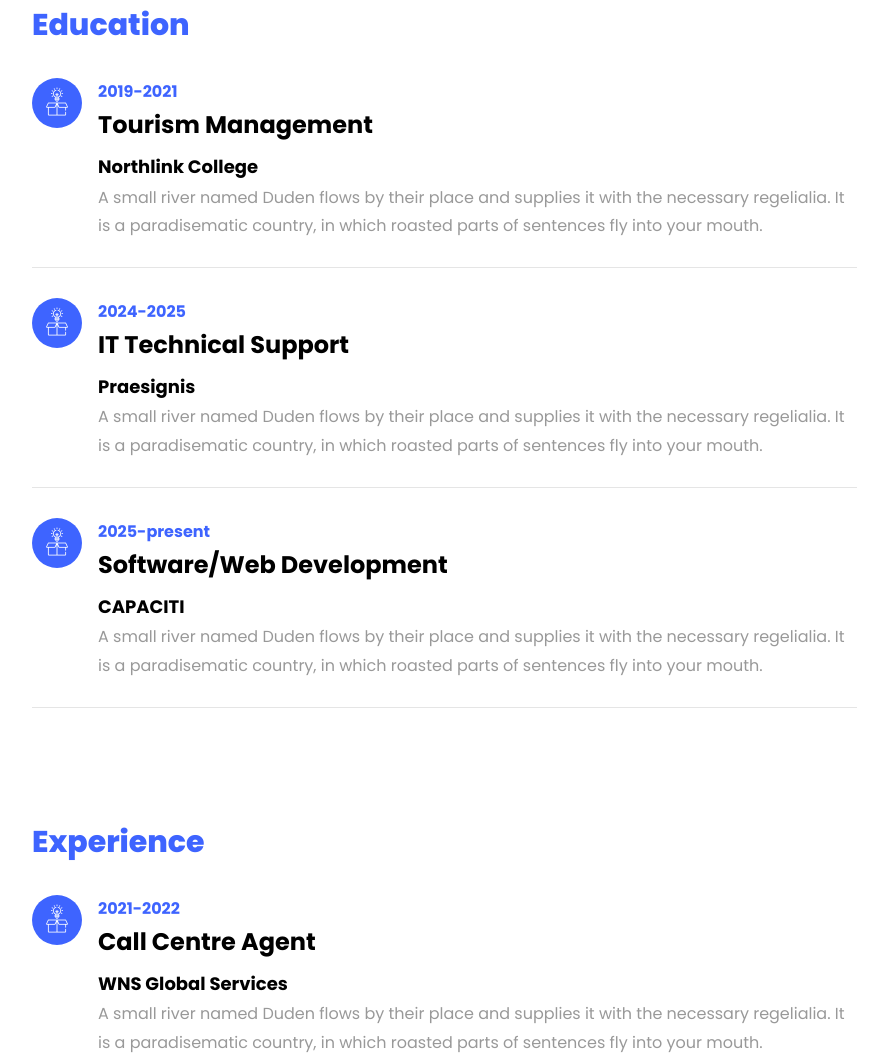
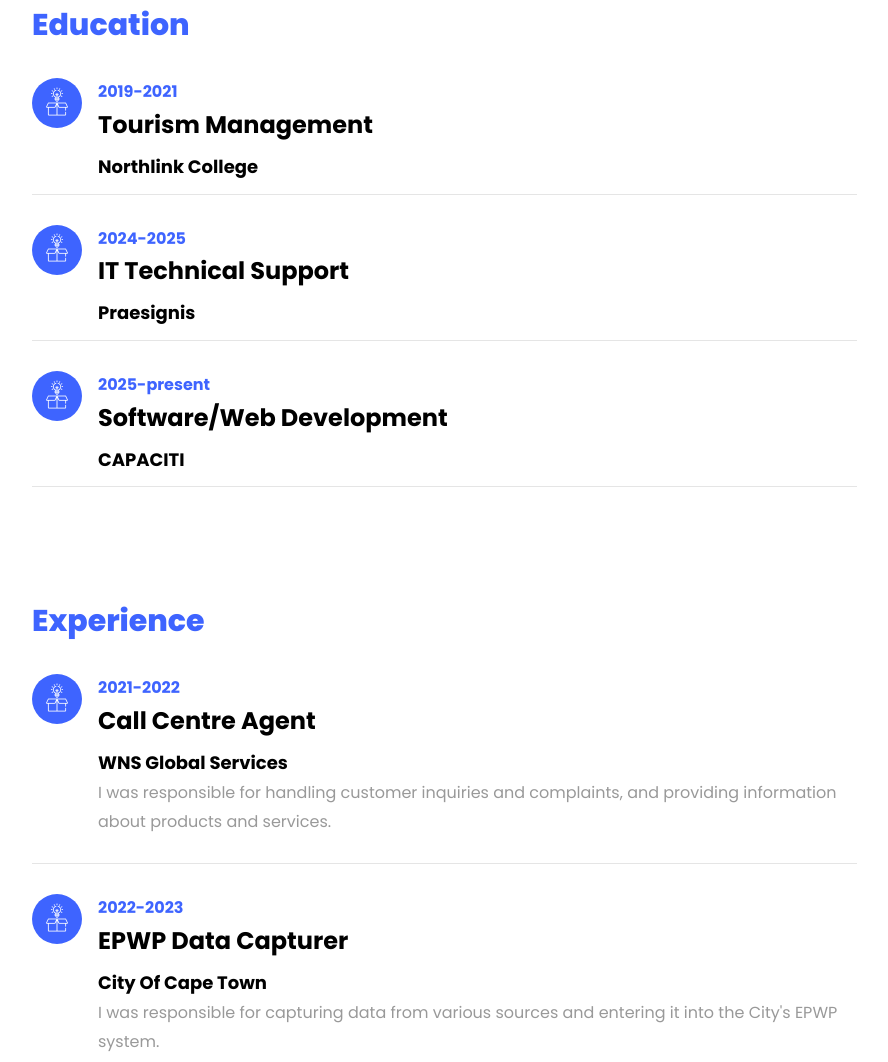
Before and after one commit to qaqambantaba1-stack/my_portfolio, a plain HTML site: page index.html in a window 1280 px wide. Shown: the part 1738-2800 px from the top of the page, without its empty margins (338-1226 px from the left). Drawn offline with Linux system fonts and the light colour scheme; files whose address does not match are found by name.

Commit message:
Update job descriptions and project details in index.html to provide clearer insights into responsibilities and enhance content relevance.

```diff
--- a/index.html
+++ b/index.html
@@ -133,7 +133,6 @@
 		    					<span class="date">2019-2021</span>
 		    					<h2>Tourism Management</h2>
 		    					<span class="position">Northlink College</span>
-		    					<p>A small river named Duden flows by their place and supplies it with the necessary regelialia. It is a paradisematic country, in which roasted parts of sentences fly into your mouth.</p>
 	    					</div>
 	    				</div>
 	    				<div class="resume-wrap d-flex ftco-animate">
@@ -144,7 +143,6 @@
 		    					<span class="date">2024-2025</span>
 		    					<h2>IT Technical Support</h2>
 		    					<span class="position">Praesignis</span>
-		    					<p>A small river named Duden flows by their place and supplies it with the necessary regelialia. It is a paradisematic country, in which roasted parts of sentences fly into your mouth.</p>
 		    				</div>
 	    				</div>
 	    				<div class="resume-wrap d-flex ftco-animate">
@@ -155,7 +153,6 @@
 		    					<span class="date">2025-present</span>
 		    					<h2>Software/Web Development</h2>
 		    					<span class="position">CAPACITI</span>
-		    					<p>A small river named Duden flows by their place and supplies it with the necessary regelialia. It is a paradisematic country, in which roasted parts of sentences fly into your mouth.</p>
 		    				</div>
 	    				</div>
 
@@ -171,7 +168,7 @@
 		    					<span class="date">2021-2022</span>
 		    					<h2>Call Centre Agent</h2>
 		    					<span class="position">WNS Global Services</span>
-		    					<p>A small river named Duden flows by their place and supplies it with the necessary regelialia. It is a paradisematic country, in which roasted parts of sentences fly into your mouth.</p>
+		    					<p>I was responsible for handling customer inquiries and complaints, and providing information about products and services.</p>
 		    				</div>
 	    				</div>
 	    				<div class="resume-wrap d-flex ftco-animate">
@@ -182,7 +179,7 @@
 		    					<span class="date">2022-2023</span>
 		    					<h2>EPWP Data Capturer</h2>
 		    					<span class="position">City Of Cape Town</span>
-		    					<p>A small river named Duden flows by their place and supplies it with the necessary regelialia. It is a paradisematic country, in which roasted parts of sentences fly into your mouth.</p>
+		    					<p>I was responsible for capturing data from various sources and entering it into the City's EPWP system.</p>
 		    				</div>
 	    				</div>
 	    				<div class="resume-wrap d-flex ftco-animate">
@@ -193,7 +190,7 @@
 		    					<span class="date">2025-2025</span>
 		    					<h2>IT Technical Support Trainee</h2>
 		    					<span class="position">Bemba IT Solutions</span>
-		    					<p>A small river named Duden flows by their place and supplies it with the necessary regelialia. It is a paradisematic country, in which roasted parts of sentences fly into your mouth.</p>
+		    					<p>I was responsible for providing technical support to clients and troubleshooting issues with their computers and software.</p>
 		    				</div>
 	    				</div>
 
@@ -211,7 +208,7 @@
           <div class="col-md-12 heading-section text-center ftco-animate">
           	<h1 class="big big-2">Projects</h1>
             <h2 class="mb-4">Our Projects</h2>
-            <p>Far far away, behind the word mountains, far from the countries Vokalia and Consonantia</p>
+            <p>Here are some of the projects I have worked on.</p>
           </div>
         </div>
     		<div class="row no-gutters">
@@ -272,7 +269,7 @@
           <div class="col-md-7 heading-section text-center ftco-animate">
             <h1 class="big big-2">Contact</h1>
             <h2 class="mb-4">Contact Me</h2>
-            <p>Far far away, behind the word mountains, far from the countries Vokalia and Consonantia</p>
+            <p>If you have any questions or would like to get in touch, please use the contact form below.</p>
           </div>
         </div>
 
```
